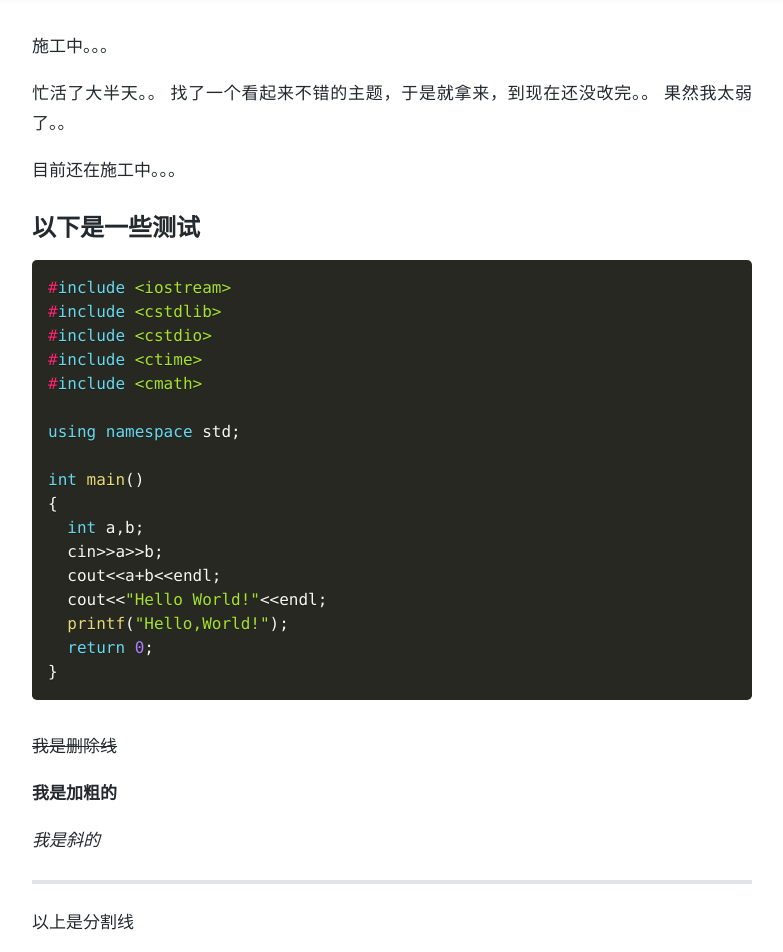
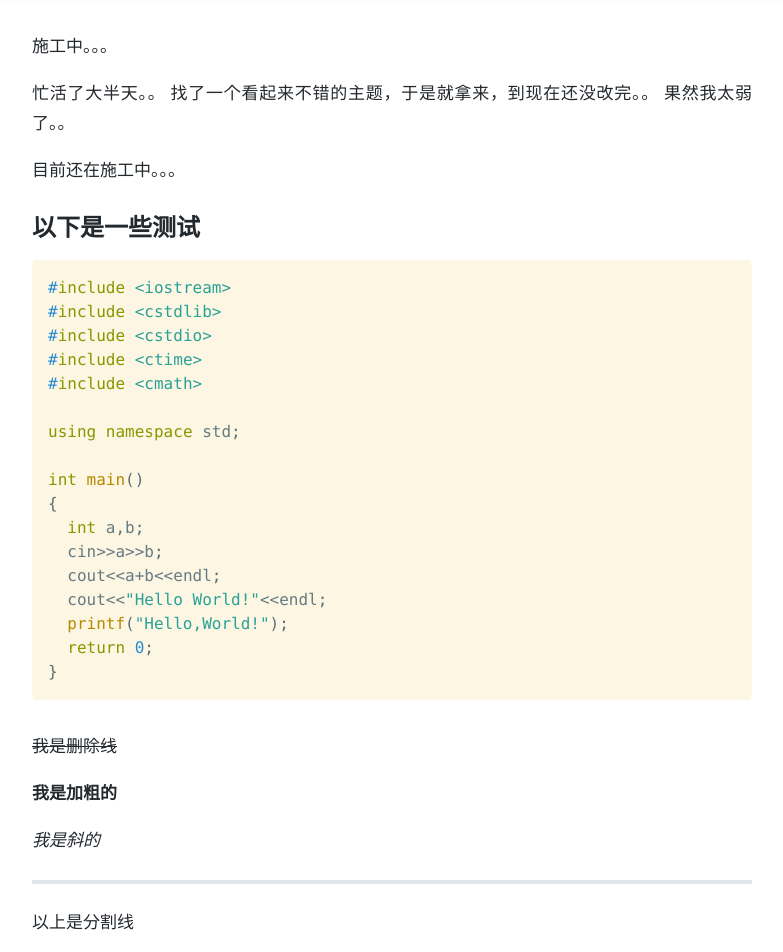
Before and after one commit to wwwxxxzzz666/wwwxxxzzz666.github.io, a Jekyll site: the page built from _posts/2017-07-30-first.md, in a window 1280 px wide and 1400 px high, scrolled down 368 px. Shown: the top 952 px of the window, without its empty margins (248-1031 px from the left). Built offline with Jekyll 4.4.1, drawn with Linux system fonts in a browser that asks for light colours; nearby versions of some CDN libraries; formulas are drawn with MathJax 3; comment, search, counter and statistics services are not loaded; a style sheet for code colours, icons or effects is not loaded.

Commit message:
Add files via upload

```diff
--- a/assets/css/prism.css
+++ b/assets/css/prism.css
@@ -1,22 +1,45 @@
 /* PrismJS 1.15.0
-https://prismjs.com/download.html#themes=prism-okaidia&languages=markup+css+clike+javascript+applescript+c+asciidoc+asm6502+csharp+bash+basic+brainfuck+cpp+aspnet+coffeescript+ruby+css-extras+markup-templating+fsharp+git+go+http+hpkp+hsts+icon+java+json+latex+markdown+liquid+lisp+makefile+matlab+objectivec+pascal+perl+php+php-extras+sql+powershell+scss+python+sass+smalltalk+plsql+yaml+haml+vbnet+visual-basic+wasm+wiki&plugins=toolbar+show-language+copy-to-clipboard */
-/**
- * okaidia theme for JavaScript, CSS and HTML
- * Loosely based on Monokai textmate theme by http://www.monokai.nl/
- * @author ocodia
- */
+https://prismjs.com/download.html#themes=prism-solarizedlight&languages=markup+css+clike+javascript+applescript+c+asciidoc+asm6502+csharp+bash+basic+brainfuck+cpp+aspnet+coffeescript+ruby+css-extras+markup-templating+fsharp+git+go+http+hpkp+hsts+icon+java+json+latex+markdown+liquid+lisp+makefile+matlab+objectivec+pascal+perl+php+php-extras+sql+powershell+scss+python+sass+smalltalk+plsql+yaml+haml+vbnet+visual-basic+wasm+wiki&plugins=toolbar+show-language+copy-to-clipboard */
+/*
+ Solarized Color Schemes originally by Ethan Schoonover
+ http://ethanschoonover.com/solarized
+
+ Ported for PrismJS by Hector Matos
+ Website: https://krakendev.io
+ Twitter Handle: https://twitter.com/allonsykraken)
+*/
+
+/*
+SOLARIZED HEX
+--------- -------
+base03    #002b36
+base02    #073642
+base01    #586e75
+base00    #657b83
+base0     #839496
+base1     #93a1a1
+base2     #eee8d5
+base3     #fdf6e3
+yellow    #b58900
+orange    #cb4b16
+red       #dc322f
+magenta   #d33682
+violet    #6c71c4
+blue      #268bd2
+cyan      #2aa198
+green     #859900
+*/
 
 code[class*="language-"],
 pre[class*="language-"] {
-	color: #f8f8f2;
-	background: none;
-	text-shadow: 0 1px rgba(0, 0, 0, 0.3);
+	color: #657b83; /* base00 */
 	font-family: Consolas, Monaco, 'Andale Mono', 'Ubuntu Mono', monospace;
 	text-align: left;
 	white-space: pre;
 	word-spacing: normal;
 	word-break: normal;
 	word-wrap: normal;
+
 	line-height: 1.5;
 
 	-moz-tab-size: 4;
@@ -29,6 +52,16 @@ pre[class*="language-"] {
 	hyphens: none;
 }
 
+pre[class*="language-"]::-moz-selection, pre[class*="language-"] ::-moz-selection,
+code[class*="language-"]::-moz-selection, code[class*="language-"] ::-moz-selection {
+	background: #073642; /* base02 */
+}
+
+pre[class*="language-"]::selection, pre[class*="language-"] ::selection,
+code[class*="language-"]::selection, code[class*="language-"] ::selection {
+	background: #073642; /* base02 */
+}
+
 /* Code blocks */
 pre[class*="language-"] {
 	padding: 1em;
@@ -39,25 +72,24 @@ pre[class*="language-"] {
 
 :not(pre) > code[class*="language-"],
 pre[class*="language-"] {
-	background: #272822;
+	background-color: #fdf6e3; /* base3 */
 }
 
 /* Inline code */
 :not(pre) > code[class*="language-"] {
 	padding: .1em;
 	border-radius: .3em;
-	white-space: normal;
 }
 
 .token.comment,
 .token.prolog,
 .token.doctype,
 .token.cdata {
-	color: slategray;
+	color: #93a1a1; /* base1 */
 }
 
 .token.punctuation {
-	color: #f8f8f2;
+	color: #586e75; /* base01 */
 }
 
 .namespace {
@@ -66,15 +98,12 @@ pre[class*="language-"] {
 
 .token.property,
 .token.tag,
+.token.boolean,
+.token.number,
 .token.constant,
 .token.symbol,
 .token.deleted {
-	color: #f92672;
-}
-
-.token.boolean,
-.token.number {
-	color: #ae81ff;
+	color: #268bd2; /* blue */
 }
 
 .token.selector,
@@ -82,33 +111,31 @@ pre[class*="language-"] {
 .token.string,
 .token.char,
 .token.builtin,
+.token.url,
 .token.inserted {
-	color: #a6e22e;
+	color: #2aa198; /* cyan */
 }
 
-.token.operator,
-.token.entity,
-.token.url,
-.language-css .token.string,
-.style .token.string,
-.token.variable {
-	color: #f8f8f2;
+.token.entity {
+	color: #657b83; /* base00 */
+	background: #eee8d5; /* base2 */
 }
 
 .token.atrule,
 .token.attr-value,
+.token.keyword {
+	color: #859900; /* green */
+}
+
 .token.function,
 .token.class-name {
-	color: #e6db74;
-}
-
-.token.keyword {
-	color: #66d9ef;
+	color: #b58900; /* yellow */
 }
 
 .token.regex,
-.token.important {
-	color: #fd971f;
+.token.important,
+.token.variable {
+	color: #cb4b16; /* orange */
 }
 
 .token.important,
```
